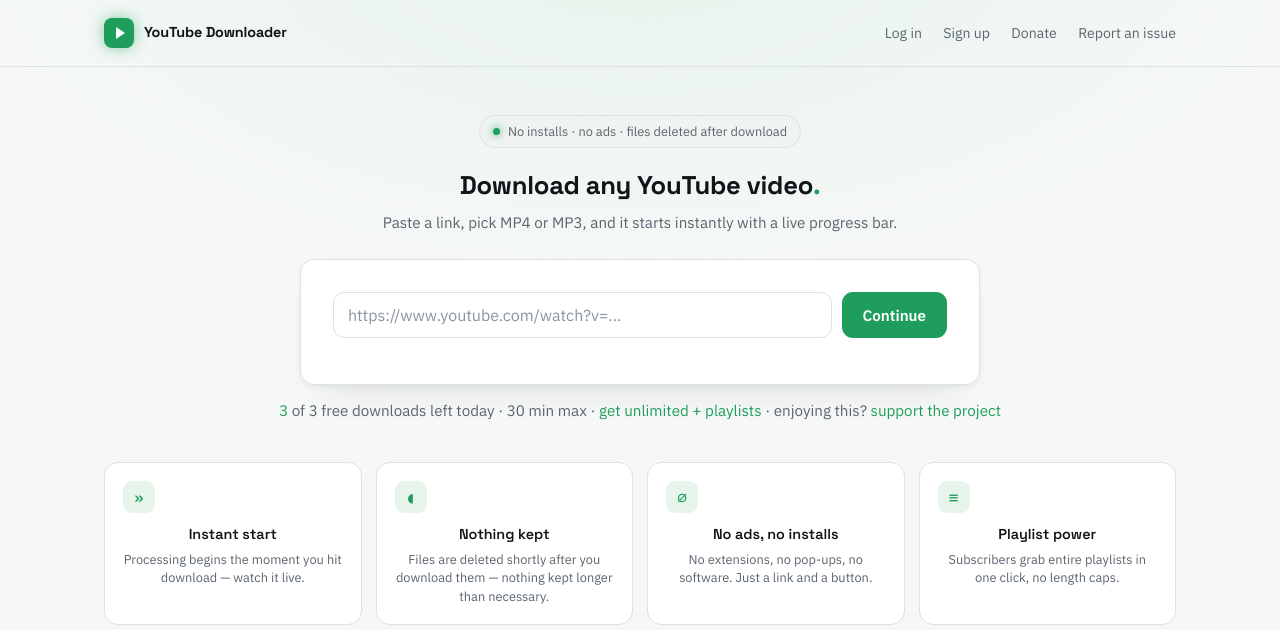
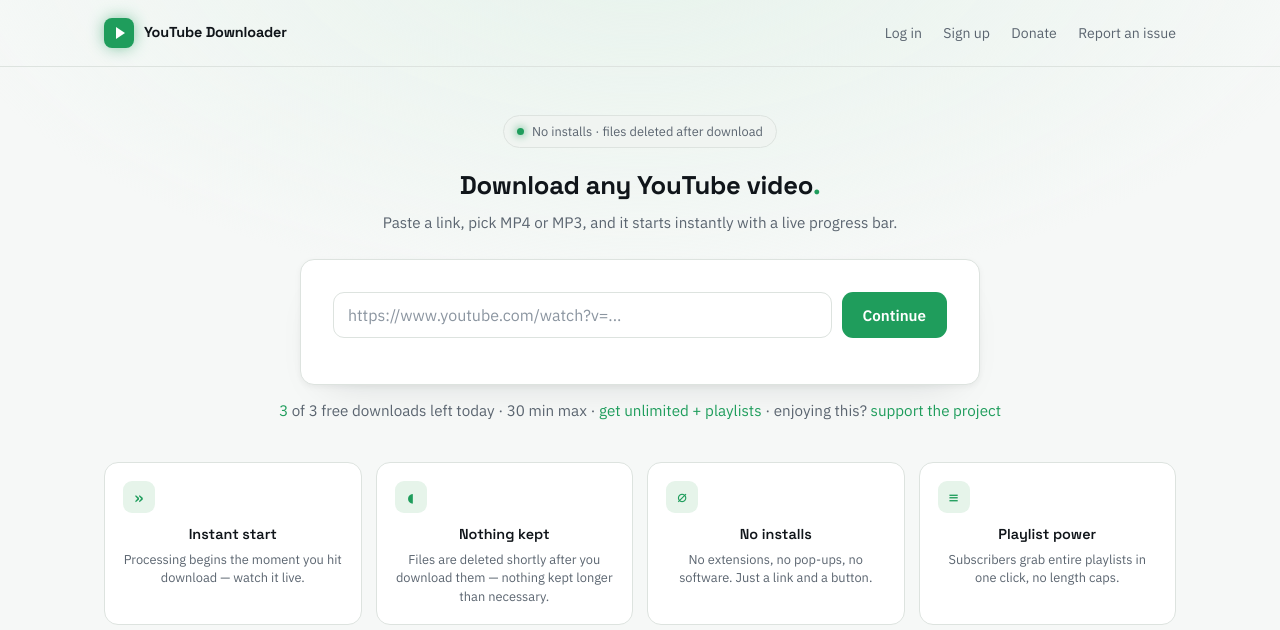
Before and after one commit to acebgp04/yt-downloader, a Flask app: page / in a window 1280 px wide. Shown: the top 630 px of the page. Run offline with Flask 3, Linux system fonts and the light colour scheme; data that the repository does not hold is empty.

Commit message:
Remove "no ads" marketing claims now that we're introducing ads

```diff
--- a/templates/index.html
+++ b/templates/index.html
@@ -71,7 +71,7 @@
   </div>
 
   <div class="page page-wide hero">
-    <div class="badge-pill"><span class="dot"></span>No installs &middot; no ads &middot; files deleted after download</div>
+    <div class="badge-pill"><span class="dot"></span>No installs &middot; files deleted after download</div>
     <h1>Download any YouTube video<span class="accent-dot">.</span></h1>
     <p class="subtitle">Paste a link, pick MP4 or MP3, and it starts instantly with a live progress bar.</p>
 
@@ -155,7 +155,7 @@
       </div>
       <div class="feature-tile">
         <div class="mark">&#8709;</div>
-        <div class="title">No ads, no installs</div>
+        <div class="title">No installs</div>
         <div class="desc">No extensions, no pop-ups, no software. Just a link and a button.</div>
       </div>
       <div class="feature-tile">
```
